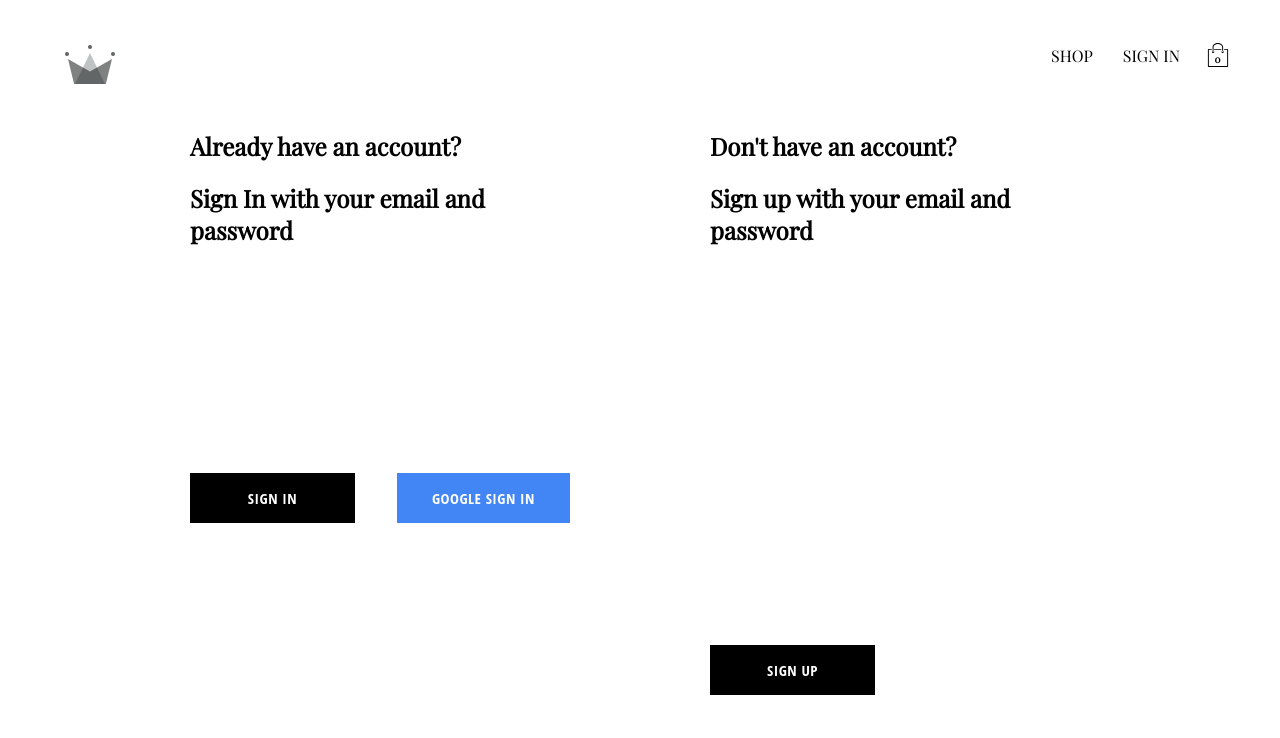
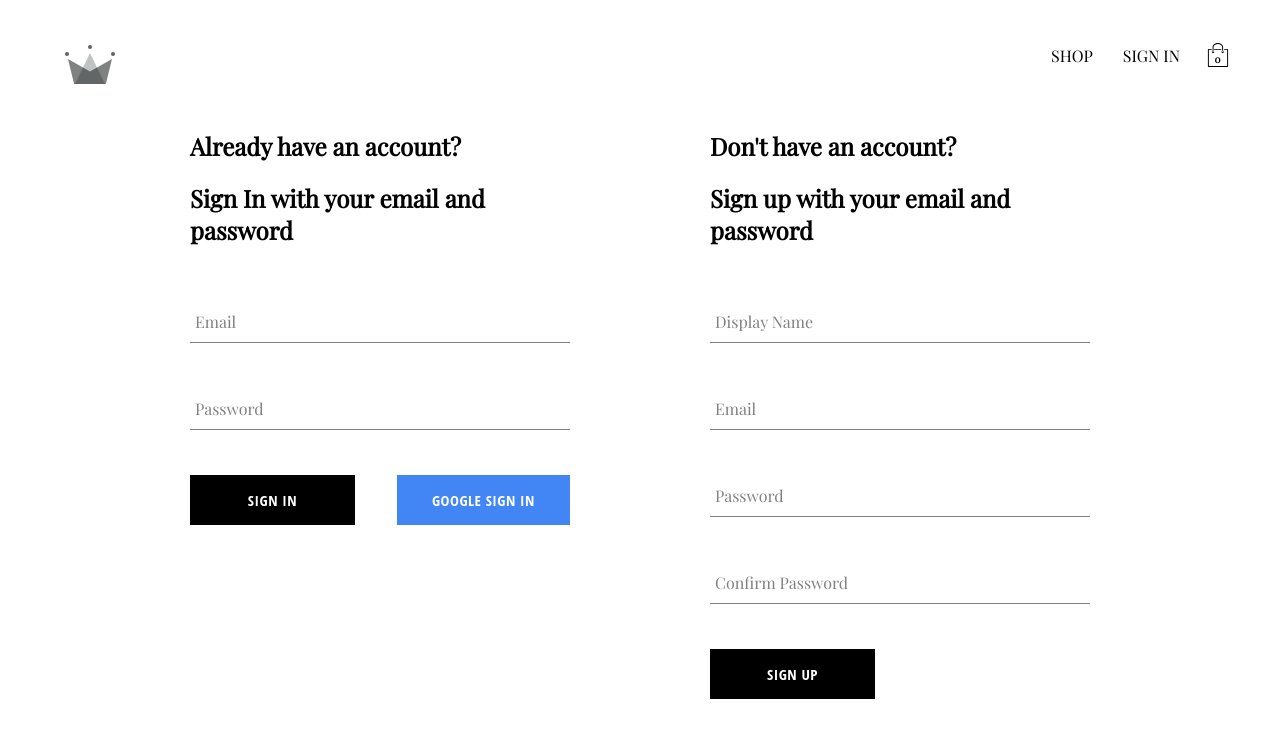
Before and after one commit to nikx12/online-shopping-ztm, a React (Create React App) app: page /auth in a window 1280 px wide. Shown: the top 738 px of the page. Built offline with nearby package versions, Linux system fonts and the light colour scheme; no server answers; the database is empty; a web font is replaced by a local one.

Commit message:
fixed form input comonent issue

```diff
--- a/src/components/form-input/form-input.component.jsx
+++ b/src/components/form-input/form-input.component.jsx
@@ -1,19 +1,16 @@
-import { FormInputLabel,
-    Input,
-    Group,
-} from "./form-input.styles";
-const FormInput = ({label, ...otherProps}) => {
+import { FormInputLabel, Input, Group } from './form-input.styles';
 
-    return (
-        <Group>
-            <Input {...otherProps}/>
-            {
-                label && (
-                    <FormInputLabel shrink={otherProps.value.length}/>
-                )
-            }
-        </Group>
-    )
-}
+const FormInput = ({ label, ...otherProps }) => {
+  return (
+    <Group>
+      <Input {...otherProps} />
+      {label && (
+        <FormInputLabel shrink={otherProps.value.length}>
+          {label}
+        </FormInputLabel>
+      )}
+    </Group>
+  );
+};
 
 export default FormInput;
--- a/src/components/form-input/form-input.styles.jsx
+++ b/src/components/form-input/form-input.styles.jsx
@@ -1,13 +1,12 @@
-import styled, {css} from "styled-components";
+import styled, { css } from 'styled-components';
 
-const subColor = "grey";
-const mainColor = "black";
+const subColor = 'grey';
+const mainColor = 'black';
 
 const shrinkLabelStyles = css`
   top: -14px;
   font-size: 12px;
   color: ${mainColor};
-
 `;
 
 export const FormInputLabel = styled.label`
@@ -32,21 +31,22 @@ export const Input = styled.input`
   width: 100%;
   border: none;
   border-radius: 0;
-  border-bottom: 1px solid $sub-color;
+  border-bottom: 1px solid ${subColor};
   margin: 25px 0;
 
   &:focus {
     outline: none;
   }
+
   &:focus ~ ${FormInputLabel} {
-   ${shrinkLabelStyles};
+    ${shrinkLabelStyles};
   }
-
 `;
 
 export const Group = styled.div`
   position: relative;
   margin: 45px 0;
+
   input[type='password'] {
     letter-spacing: 0.3em;
   }
```
